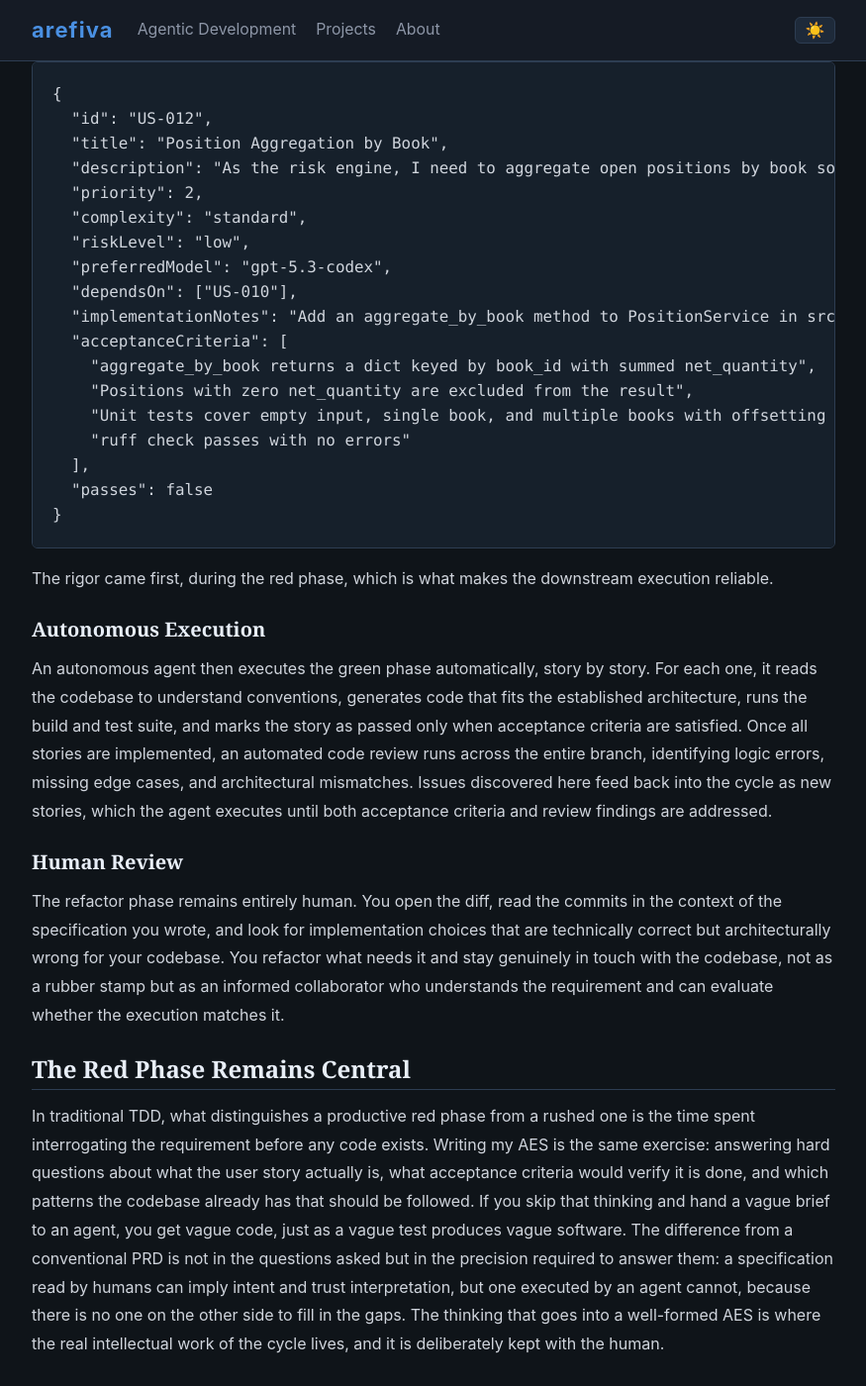
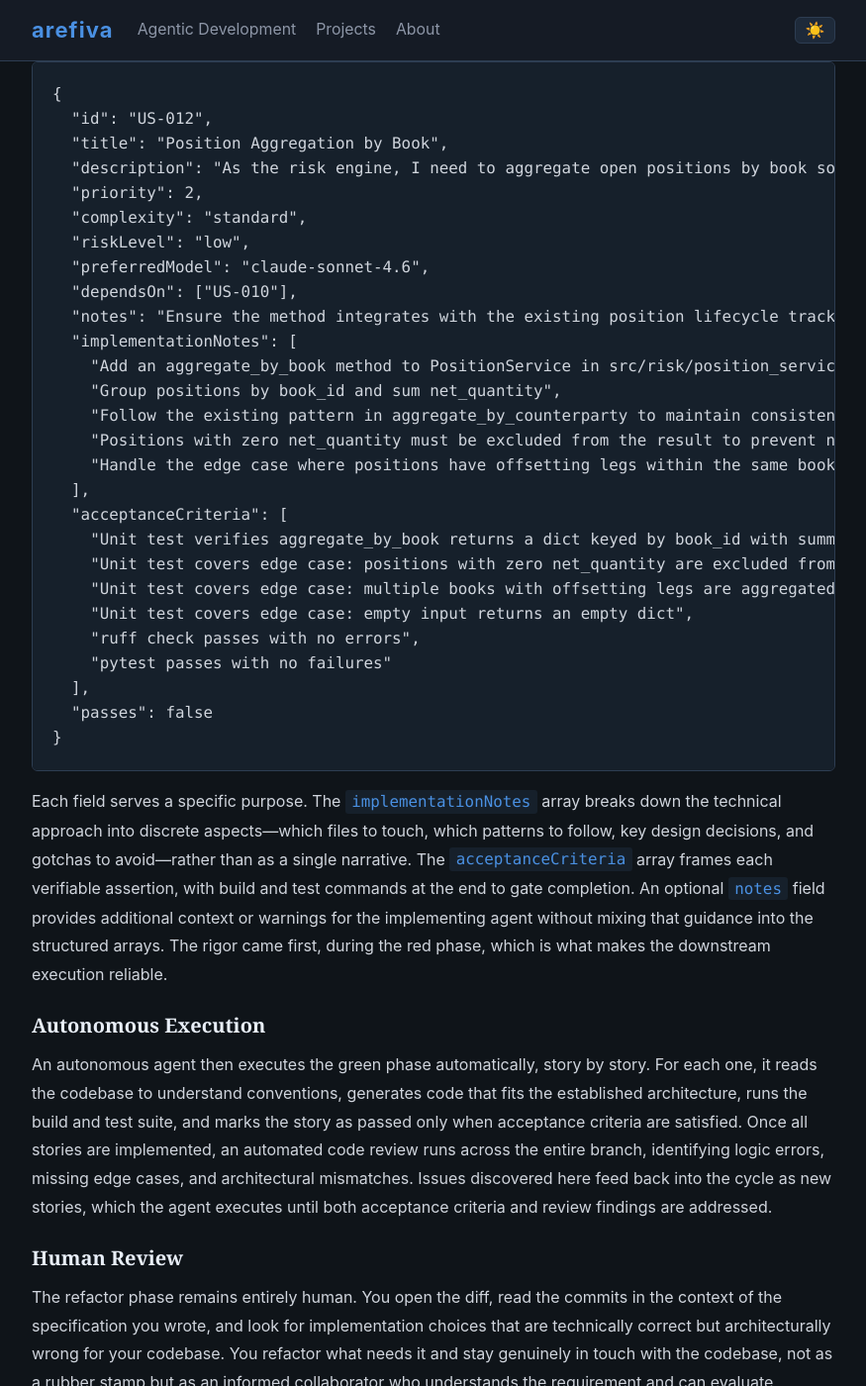
Before and after one commit to arefiva/arefiva.github.io, a Jekyll site: the page built from _posts/2026-04-15-red-green-refactor-with-an-ai-in-the-loop.md, in a window 1280 px wide and 1400 px high, scrolled down 1182 px. Shown: the whole window at 99% size, without its empty margins (202-1077 px from the left). Built offline with Jekyll 4.4.1, drawn with Linux system fonts in a browser that asks for light colours.

Commit message:
updating aes example

````diff
--- a/_posts/2026-04-15-red-green-refactor-with-an-ai-in-the-loop.md
+++ b/_posts/2026-04-15-red-green-refactor-with-an-ai-in-the-loop.md
@@ -26,20 +26,29 @@ When starting a feature, you move through a structured conversation with the age
   "priority": 2,
   "complexity": "standard",
   "riskLevel": "low",
-  "preferredModel": "gpt-5.3-codex",
+  "preferredModel": "claude-sonnet-4.6",
   "dependsOn": ["US-010"],
-  "implementationNotes": "Add an aggregate_by_book method to PositionService in src/risk/position_service.py. Group positions by book_id and sum net_quantity. Follow the existing pattern in aggregate_by_counterparty.",
+  "notes": "Ensure the method integrates with the existing position lifecycle tracking to avoid cache invalidation issues.",
+  "implementationNotes": [
+    "Add an aggregate_by_book method to PositionService in src/risk/position_service.py",
+    "Group positions by book_id and sum net_quantity",
+    "Follow the existing pattern in aggregate_by_counterparty to maintain consistency",
+    "Positions with zero net_quantity must be excluded from the result to prevent noise in downstream calculations",
+    "Handle the edge case where positions have offsetting legs within the same book"
+  ],
   "acceptanceCriteria": [
-    "aggregate_by_book returns a dict keyed by book_id with summed net_quantity",
-    "Positions with zero net_quantity are excluded from the result",
-    "Unit tests cover empty input, single book, and multiple books with offsetting legs",
-    "ruff check passes with no errors"
+    "Unit test verifies aggregate_by_book returns a dict keyed by book_id with summed net_quantity",
+    "Unit test covers edge case: positions with zero net_quantity are excluded from the result",
+    "Unit test covers edge case: multiple books with offsetting legs are aggregated correctly",
+    "Unit test covers edge case: empty input returns an empty dict",
+    "ruff check passes with no errors",
+    "pytest passes with no failures"
   ],
   "passes": false
 }
 ```
 
-The rigor came first, during the red phase, which is what makes the downstream execution reliable.
+Each field serves a specific purpose. The `implementationNotes` array breaks down the technical approach into discrete aspects—which files to touch, which patterns to follow, key design decisions, and gotchas to avoid—rather than as a single narrative. The `acceptanceCriteria` array frames each verifiable assertion, with build and test commands at the end to gate completion. An optional `notes` field provides additional context or warnings for the implementing agent without mixing that guidance into the structured arrays. The rigor came first, during the red phase, which is what makes the downstream execution reliable.
 
 ### Autonomous Execution
 
````
Also changed, not shown: 2 other files.
